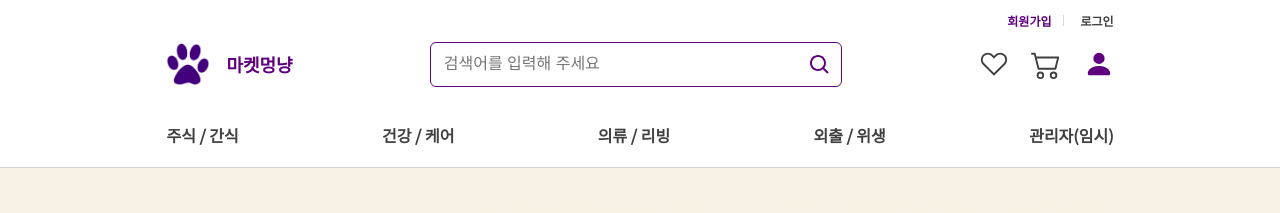
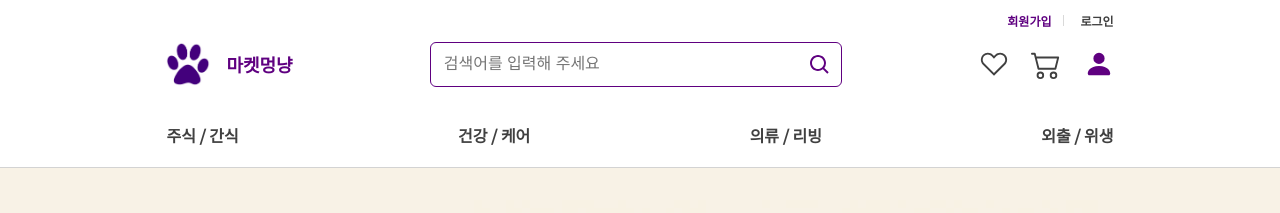
Before and after one commit to Front-end-Components/market-mong-nyang, a React (Create React App) app: page / in a window 1280 px wide. Shown: the top 213 px of the page. Built offline with nearby package versions, Linux system fonts and the light colour scheme; no server answers.

Commit message:
Update Navbar.jsx

```diff
--- a/src/components/Navbar.jsx
+++ b/src/components/Navbar.jsx
@@ -98,10 +98,6 @@ export default function Header({ isLogin }) {
       </div>
       <nav>
         <ul>
-          {/* <div className={style.hamberger}>
-            <RxHamburgerMenu title='카테고리' />
-            <Link to=''>카테고리</Link>
-          </div> */}
           <li>
             <Link to="/products-food">주식 / 간식</Link>
           </li>
@@ -114,9 +110,6 @@ export default function Header({ isLogin }) {
           <li>
             <Link to="/products-hygiene">외출 / 위생</Link>
           </li>
-          <li>
-            <Link to="/admin">관리자(임시)</Link>
-          </li>
         </ul>
       </nav>
     </header>
```
